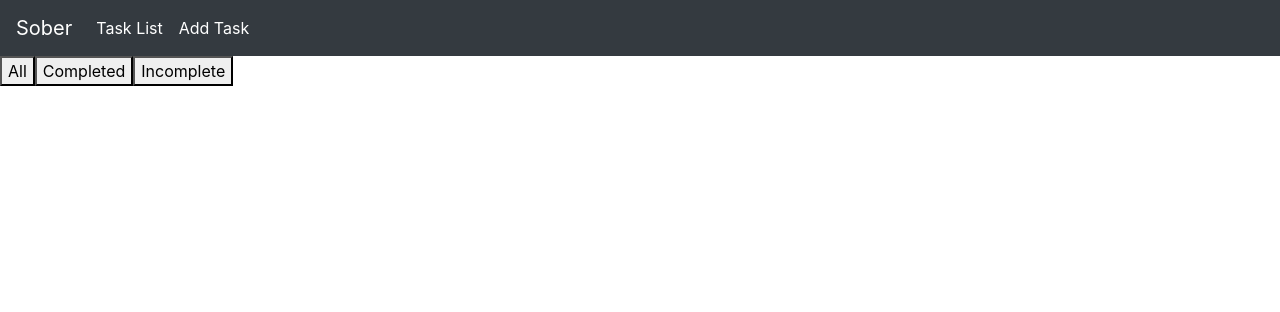
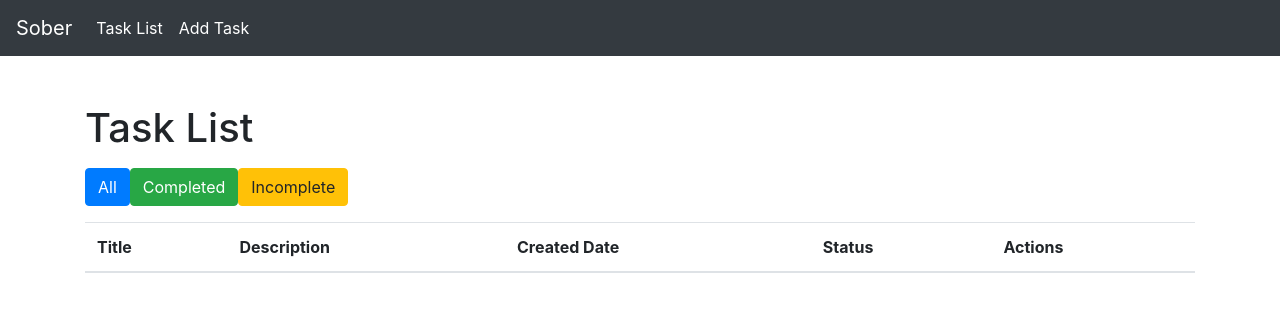
Before and after one commit to saidul-islam-rajib/task-manager, an Angular app in the folder task-manager/: page /tasks in a window 1280 px wide. Shown: the top 312 px of the page. Built offline with nearby package versions, Linux system fonts and the light colour scheme.

Commit message:
Modified code snippet and now the system will show list page like a table contents

```diff
--- a/task-manager/src/app/task-list/task-list.component.html
+++ b/task-manager/src/app/task-list/task-list.component.html
@@ -1,8 +1,37 @@
-<div>
-    <button (click)="filter = 'all'">All</button>
-    <button (click)="filter = 'completed'">Completed</button>
-    <button (click)="filter = 'incomplete'">Incomplete</button>
+<div class="container my-5">
+  <h1 class="mb-3">Task List</h1>
+  <div>
+    <button (click)="changeFilter('all')" class="btn btn-primary">All</button>
+    <button (click)="changeFilter('completed')" class="btn btn-success">Completed</button>
+    <button (click)="changeFilter('incomplete')" class="btn btn-warning">Incomplete</button>
+  </div>
+  <table class="table table-striped mt-3">
+    <thead>
+      <tr>
+        <th>Title</th>
+        <th>Description</th>
+        <th>Created Date</th>
+        <th>Status</th>
+        <th>Actions</th>
+      </tr>
+    </thead>
+    <tbody>
+      <tr *ngFor="let task of filteredTasks$ | async">
+        <td>{{ task.title }}</td>
+        <td>{{ task.description }}</td>
+        <td>{{ task.createdDate | date: 'short' }}</td>
+        <td>
+          <span [ngClass]="{'text-success': task.completed, 'text-danger': !task.completed}">
+            {{ task.completed ? 'Completed' : 'Incomplete' }}
+          </span>
+        </td>
+        <td>
+          <button class="btn btn-sm btn-info" (click)="toggleTaskCompletion(task.id)">
+            {{ task.completed ? 'Mark as Incomplete' : 'Mark as Completed' }}
+          </button>
+          <button class="btn btn-sm btn-danger" (click)="deleteTask(task.id)">Delete</button>
+        </td>
+      </tr>
+    </tbody>
+  </table>
 </div>
-<div *ngFor="let task of filteredTasks$ | async">
-  <app-task-item [task]="task"></app-task-item>
-</div>
--- a/task-manager/src/app/task-list/task-list.component.ts
+++ b/task-manager/src/app/task-list/task-list.component.ts
@@ -1,35 +1,61 @@
 import { Component, OnInit } from '@angular/core';
+import { Observable, combineLatest } from 'rxjs';
+import { map } from 'rxjs/operators';
 import { TaskService } from '../task.service';
-import { map } from 'rxjs';
 import { CommonModule } from '@angular/common';
-import { TaskItemComponent } from '../task-item/task-item.component';
+import { Task } from '../Interfaces/task.model';
 
 @Component({
   selector: 'app-task-list',
   templateUrl: './task-list.component.html',
   styleUrls: ['./task-list.component.css'],
   standalone: true,
-  imports: [CommonModule, TaskItemComponent]
+  imports: [CommonModule]
 })
-
 export class TaskListComponent implements OnInit {
-  tasks$ = this.taskService.tasks$;
+  tasks$: Observable<Task[]>;
+  filteredTasks$: Observable<Task[]>;
   filter: 'all' | 'completed' | 'incomplete' = 'all';
 
-  constructor(private taskService: TaskService) {}
+  constructor(private taskService: TaskService) {
+    this.tasks$ = this.taskService.tasks$;
+    this.filteredTasks$ = this.getFilteredTasks();
+  }
 
   ngOnInit(): void {}
 
-  get filteredTasks$() {
-    return this.tasks$.pipe(
-      map(tasks => {
-        if (this.filter === 'completed') {
-          return tasks.filter(task => task.completed);
-        } else if (this.filter === 'incomplete') {
-          return tasks.filter(task => !task.completed);
-        }
-        return tasks;
-      })
+  getFilteredTasks(): Observable<Task[]> {
+    return combineLatest([this.tasks$, new Observable(observer => {
+      observer.next(this.filter);
+      observer.complete();
+    })]).pipe(
+      map(([tasks, filter]) => this.applyFilter(tasks))
     );
   }
+
+  applyFilter(tasks: Task[]): Task[] {
+    switch (this.filter) {
+      case 'completed':
+        return tasks.filter(task => task.completed);
+      case 'incomplete':
+        return tasks.filter(task => !task.completed);
+      default:
+        return tasks;
+    }
+  }
+
+  toggleTaskCompletion(taskId: number): void {
+    this.taskService.toggleTaskCompletion(taskId);
+    this.filteredTasks$ = this.getFilteredTasks();
+  }
+
+  deleteTask(taskId: number): void {
+    this.taskService.deleteTask(taskId);
+    this.filteredTasks$ = this.getFilteredTasks();
+  }
+
+  changeFilter(newFilter: 'all' | 'completed' | 'incomplete'): void {
+    this.filter = newFilter;
+    this.filteredTasks$ = this.getFilteredTasks();
+  }
 }
```
Also changed, not shown: task-manager/src/app/Interfaces/task.model.ts (added, +7 -0 lines).
